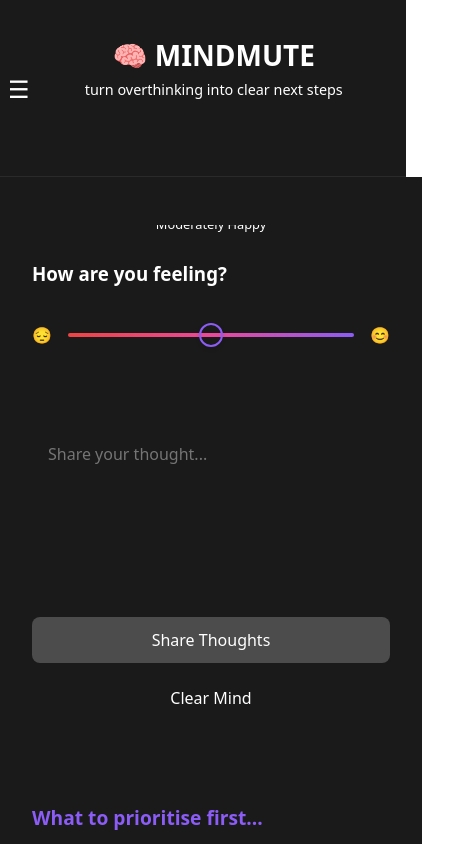
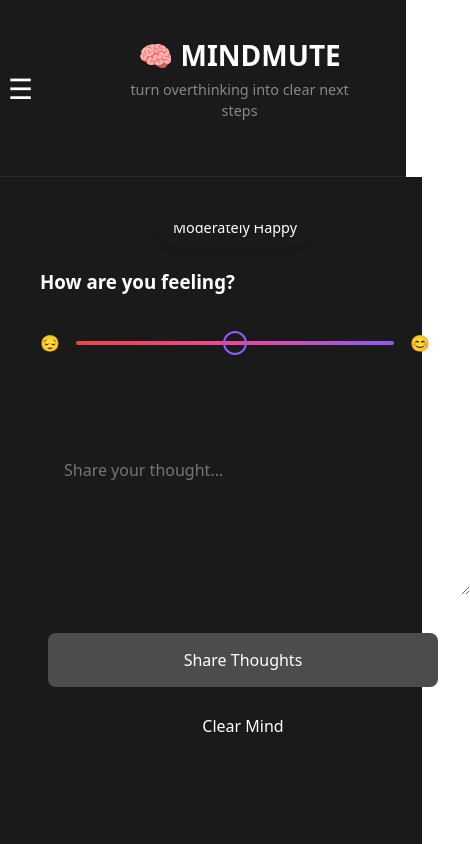
Before and after one commit to fahadbash1r/Mindmute, a React (Vite) app: page / in a window 390 px wide. Shown: the top 844 px of the page, 470 px wide, since content can reach past the window. Built offline with nearby package versions, Linux system fonts and the light colour scheme.

Commit message:
Fix mobile layout and emotion slider label visibility while preserving desktop layout

```diff
--- a/src/App.css
+++ b/src/App.css
@@ -46,7 +46,6 @@
   display: flex;
   flex-direction: column;
   align-items: center;
-  background: inherit;
 }
 
 .app-container.light {
@@ -61,13 +60,13 @@
 
 header {
   width: 100%;
-  padding: 1.5rem;
-  display: flex;
-  justify-content: space-between;
+  padding: 2rem 4rem;
+  display: grid;
+  grid-template-columns: 1fr auto 1fr;
   align-items: center;
+  gap: 2rem;
   border-bottom: 1px solid var(--border-color);
   background: inherit;
-  position: relative;
 }
 
 .light header {
@@ -80,48 +79,64 @@ header {
 
 .logo {
   text-align: center;
-  flex: 1;
+  display: flex;
+  flex-direction: column;
+  align-items: center;
+  justify-self: center;
 }
 
 .logo h1 {
-  font-size: 2rem;
   margin: 0;
+  font-size: 2.5rem;
   display: flex;
   align-items: center;
-  justify-content: center;
   gap: 0.5rem;
 }
 
 .logo p {
-  font-size: 1rem;
   margin: 0.5rem 0 0;
-  color: var(--text-secondary);
+  color: #888;
+}
+
+.token-info {
+  display: flex;
+  align-items: center;
+  gap: 1.5rem;
+  justify-self: start;
+}
+
+.auth-buttons {
+  justify-self: end;
+  display: flex;
+  align-items: center;
+  gap: 1.5rem;
 }
 
 .menu-button {
+  display: none;
   background: none;
   border: none;
   color: inherit;
-  font-size: 1.5rem;
+  font-size: 1.75rem;
+  padding: 0.5rem;
   cursor: pointer;
-  padding: 0.5rem;
-  display: none;
 }
 
 .dropdown-menu {
   position: absolute;
   top: 100%;
-  left: 1rem;
+  left: 0;
   background: var(--box-bg);
   border: 1px solid var(--box-border);
-  border-radius: 8px;
-  padding: 0.5rem;
+  border-radius: 12px;
+  padding: 1rem;
   display: none;
   flex-direction: column;
-  gap: 0.5rem;
+  gap: 0.75rem;
   min-width: 200px;
-  box-shadow: 0 4px 6px rgba(0, 0, 0, 0.1);
+  box-shadow: 0 4px 12px rgba(0, 0, 0, 0.2);
   z-index: 1000;
+  margin-top: 0.5rem;
 }
 
 .dropdown-menu.show {
@@ -133,17 +148,35 @@ header {
   text-align: left;
   padding: 0.75rem 1rem;
   border: none;
-  background: none;
+  background: var(--box-bg);
   color: var(--text-primary);
   cursor: pointer;
-  border-radius: 4px;
+  border-radius: 8px;
   display: flex;
   align-items: center;
-  gap: 0.5rem;
+  gap: 0.75rem;
+  font-size: 0.95rem;
+  transition: background-color 0.2s;
 }
 
 .dropdown-menu button:hover {
   background: var(--input-bg);
+}
+
+.emotion-label {
+  position: absolute;
+  top: -1.5rem;
+  left: 50%;
+  transform: translateX(-50%);
+  background: var(--box-bg);
+  padding: 0.5rem 1.5rem;
+  border-radius: 20px;
+  font-size: 0.95rem;
+  color: var(--text-primary);
+  border: 1px solid var(--box-border);
+  white-space: nowrap;
+  z-index: 1;
+  box-shadow: 0 2px 6px rgba(0, 0, 0, 0.1);
 }
 
 main {
@@ -456,20 +489,6 @@ main {
   padding: 1rem;
 }
 
-.token-info {
-  display: flex;
-  align-items: center;
-  gap: 1rem;
-  justify-self: start;
-}
-
-.auth-buttons {
-  justify-self: end;
-  display: flex;
-  align-items: center;
-  gap: 1.5rem;
-}
-
 .token-info p {
   font-size: 0.9rem;
   margin: 0;
@@ -620,20 +639,6 @@ main {
   color: var(--text-primary);
 }
 
-.emotion-label {
-  position: absolute;
-  top: -1.5rem;
-  left: 50%;
-  transform: translateX(-50%);
-  background: var(--box-bg);
-  padding: 0.5rem 1rem;
-  border-radius: 15px;
-  font-size: 0.9rem;
-  color: var(--text-primary);
-  border: 1px solid var(--box-border);
-  white-space: nowrap;
-}
-
 .priority-motivation {
   color: var(--text-secondary);
   font-style: italic;
@@ -642,22 +647,37 @@ main {
   line-height: 1.4;
 }
 
-/* Mobile-first responsive design */
+/* Mobile-specific styles */
 @media (max-width: 768px) {
   header {
     padding: 1rem;
+    display: flex;
+    justify-content: space-between;
+    align-items: center;
+    position: relative;
   }
 
   .menu-button {
     display: block;
+    margin-right: 1rem;
   }
 
   .auth-buttons {
     display: none;
   }
 
+  .token-info {
+    display: none;
+  }
+
+  .logo {
+    flex: 1;
+    text-align: center;
+  }
+
   .logo h1 {
     font-size: 1.75rem;
+    justify-content: center;
   }
 
   .logo p {
@@ -668,20 +688,31 @@ main {
     padding: 1rem;
   }
 
-  .box, .emotion-section, .thought-input-section, .priorities-section, .thought-cabinet {
-    padding: 1rem;
-    margin-bottom: 1rem;
-    width: calc(100% - 2rem);
-  }
-
   .emotion-section {
     margin-top: 2rem;
+    padding: 1.5rem;
   }
 
   .emotion-label {
-    font-size: 0.8rem;
-    padding: 0.4rem 0.8rem;
+    font-size: 0.9rem;
+    padding: 0.5rem 1rem;
     top: -1rem;
+  }
+
+  .dropdown-menu {
+    left: 1rem;
+    right: 1rem;
+    width: calc(100% - 2rem);
+    margin-top: 0.5rem;
+  }
+
+  .response-section {
+    flex-direction: column;
+    gap: 1rem;
+  }
+
+  .response-box {
+    width: 100%;
   }
 
   .action-buttons {
@@ -691,18 +722,6 @@ main {
 
   .share-btn, .clear-btn {
     width: 100%;
-    padding: 0.75rem;
-  }
-
-  .response-section {
-    flex-direction: column;
-    gap: 1rem;
-    width: 100%;
-  }
-
-  .response-box {
-    width: calc(100% - 2rem);
-    margin: 0 auto;
   }
 }
 
```
